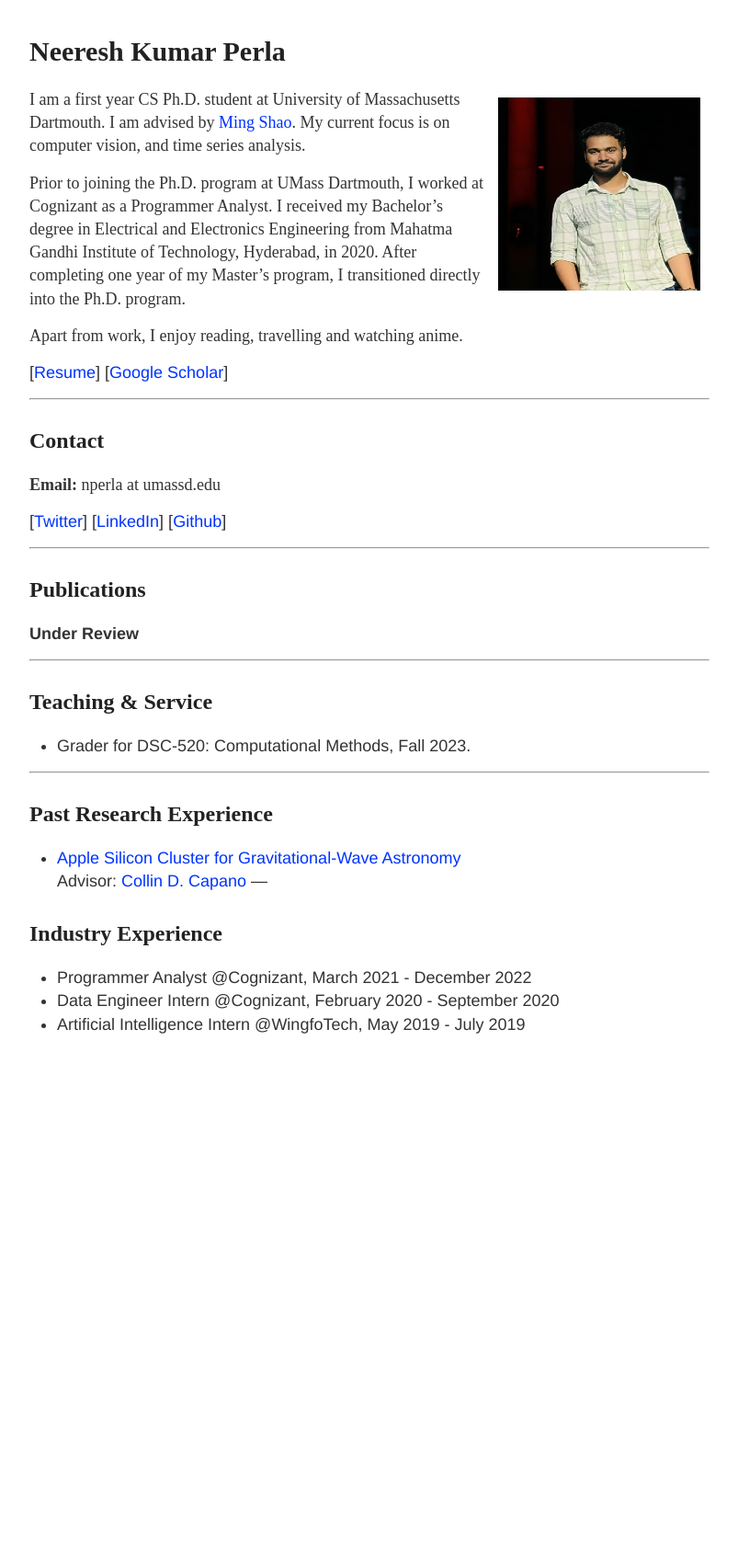
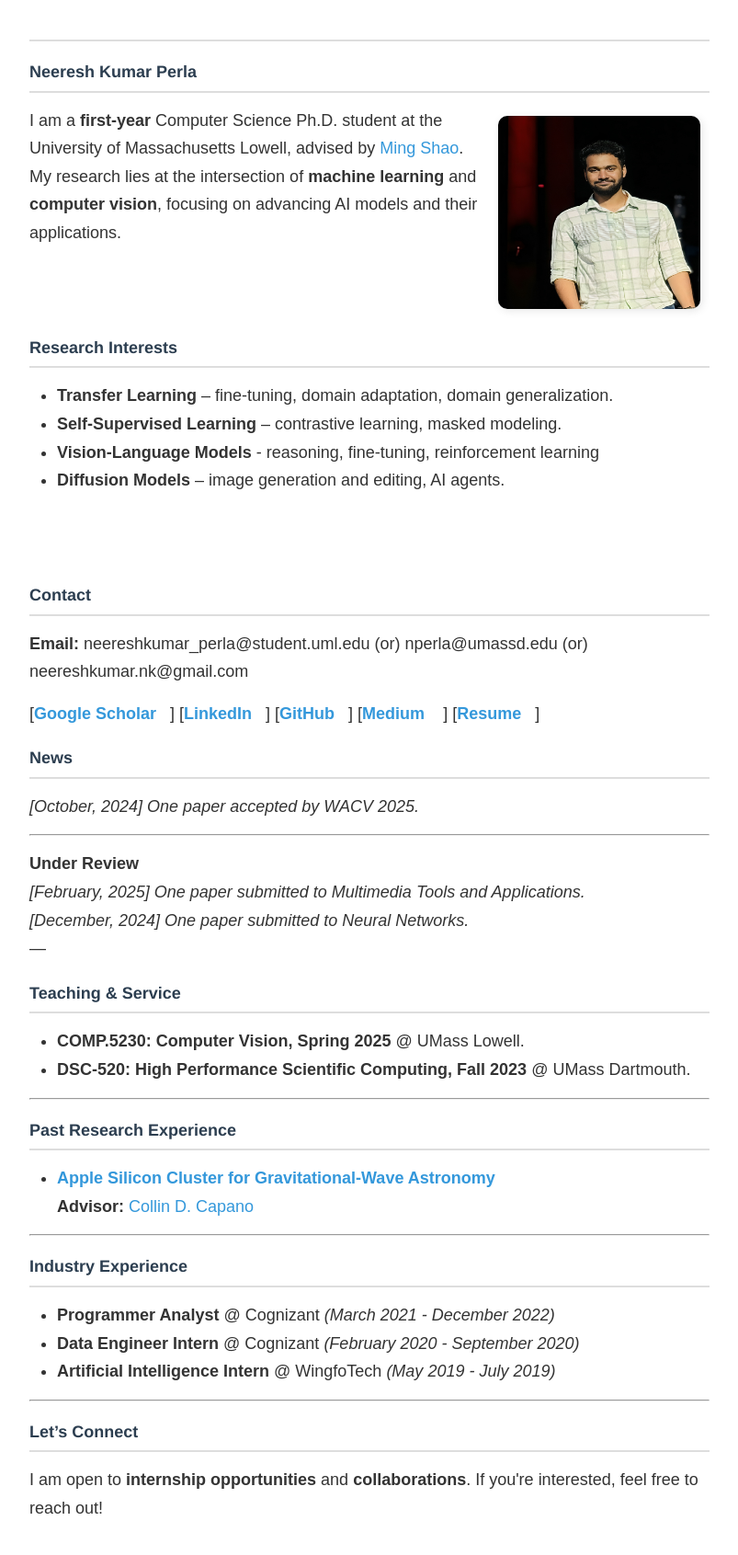
Before and after one commit to neeresh/neeresh.github.io, a Jekyll site: the page built from index.md, in a window 1280 px wide. Shown: the whole page at 92% size, without its empty margins (238-1041 px from the left). Built offline with Jekyll 4.4.1, drawn with Linux system fonts in a browser that asks for light colours; before the commit the page ends 1142 px from its top, so only the background shows below that.

Commit message:
Feb 2025

```diff
--- a/index.md
+++ b/index.md
@@ -1,74 +1,108 @@
 ---
 layout: default
 title: Neeresh Kumar Perla
-description: Neeresh Perla's website
+description: Neeresh Perla's Website
 ---
 
-# <span style="font-family:'Candara Light';"> Neeresh Kumar Perla </span>
+<style>
+    body {
+        font-family: 'Candara Light', sans-serif;
+        max-width: 900px;
+        margin: auto;
+        padding: 20px;
+        line-height: 1.7;
+    }
+    h1, h2 {
+        color: #2c3e50;
+        border-bottom: 2px solid #ddd;
+        padding-bottom: 5px;
+    }
+    img {
+        border-radius: 10px;
+        box-shadow: 2px 2px 10px rgba(0, 0, 0, 0.1);
+    }
+    h1, h2, p, span, ul, li {
+        font-size: 18px; /* Set the same font size for all text elements */
+    }
+    a {
+        color: #3498db;
+        text-decoration: none;
+    }
+    a:hover {
+        text-decoration: underline;
+    }
+    .contact-links a {
+        margin-right: 15px;
+        font-weight: bold;
+    }
+</style>
 
-<img src="/static/neeresh1.jpg" alt="Aditi" style="width: 220px; height: 210px; float: right; margin: 10px"/>
+# <span>Neeresh Kumar Perla</span>
 
-<span style="font-family:'Candara Light';">
-I am a first year CS Ph.D. student at University of Massachusetts Dartmouth. I am advised by [Ming Shao](https://www.umassd.edu/directory/mshao/). My current focus is on computer vision, and time series analysis.
+<img src="/static/neeresh1.jpg" alt="Neeresh Kumar Perla" style="width: 220px; height: 210px; float: right; margin: 10px; border-radius: 10px;"/>
+
+<span>
+I am a <b>first-year</b> Computer Science Ph.D. student at the University of Massachusetts Lowell, advised by
+<a href="https://www.uml.edu/sciences/computer-science/people/shao-ming.aspx" target="_blank">Ming Shao</a>. My research lies at the intersection of <b>machine learning</b> and <b>computer vision</b>, focusing on advancing AI models and their applications.
 </span>
 
-<span style="font-family:'Candara Light';">
-Prior to joining the Ph.D. program at UMass Dartmouth, I worked at Cognizant as a Programmer Analyst. I received my Bachelor’s degree in Electrical and Electronics Engineering from Mahatma Gandhi Institute of Technology, Hyderabad, in 2020. After completing one year of my Master’s program, I transitioned directly into the Ph.D. program.
+<br><br>
 
+## <span>Research Interests</span>
 
-<span style="font-family:'Candara Light';">
-Apart from work, I enjoy reading, travelling and watching anime.
+<ul>
+    <li><strong>Transfer Learning</strong> – fine-tuning, domain adaptation, domain generalization.</li>
+    <li><strong>Self-Supervised Learning</strong> – contrastive learning, masked modeling.</li>
+    <li><strong>Vision-Language Models</strong> - reasoning, fine-tuning, reinforcement learning</li>
+    <li><strong>Diffusion Models</strong> – image generation and editing, AI agents.</li>
+</ul>
+
+<br><br>
+
+## <span>Contact</span>
+
+<span>
+<b>Email:</b> neereshkumar_perla@student.uml.edu (or) nperla@umassd.edu (or) neereshkumar.nk@gmail.com
 </span>
 
-\[[Resume](/static/resume.pdf)\]  \[[Google Scholar](https://scholar.google.com/citations?user=2qrVR3sAAAAJ&hl=en)\]
+<div class="contact-links">
+    [<a href="https://scholar.google.com/citations?user=2qrVR3sAAAAJ&hl=en">Google Scholar</a>]
+    [<a href="https://www.linkedin.com/in/nperla/" target="_blank">LinkedIn</a>]
+    [<a href="https://github.com/neeresh" target="_blank">GitHub</a>]
+    [<a href="https://medium.com/@NeereshPerla" target="_blank">Medium</a> ]
+    [<a href="/static/resume.pdf" target="_blank">Resume</a>]
+</div>
+
+## <span>News</span>
+_[October, 2024] One paper accepted by WACV 2025._
 
 ---
 
-## <span style="font-family:'Candara Light';">Contact</span>
+**Under Review**
+<br>_[February, 2025] One paper submitted to Multimedia Tools and Applications._
+<br>_[December, 2024] One paper submitted to Neural Networks._
+<br>
+---
 
-<span style="font-family:'Candara Light';">
-**Email:** nperla at umassd.edu
-</span>
-
-\[[Twitter](https://x.com/NeereshPerla)\] \[[LinkedIn](https://www.linkedin.com/in/nperla/)\] \[[Github](https://github.com/neeresh)\]
+## <span>Teaching & Service</span>
+- <b>COMP.5230: Computer Vision, Spring 2025</b> @ UMass Lowell.
+- <b>DSC-520: High Performance Scientific Computing, Fall 2023</b> @ UMass Dartmouth.
 
 ---
 
-## <span style="font-family:'Candara Light';">Publications</span>
-**Under Review**
-
-[//]: # (- [Are Exemplar-Based Class Incremental Learning Models Victim of Black-box Poison Attacks?]&#40;https://eprint.iacr.org/2023/1724&#41; <br>)
-
-[//]: # (    **NK. Perla**, MI. Hossain, A. Sajeeda and M. Shao. <br>)
-
-[//]: # (    *Under Review*)
-
-[//]: # ()
-[//]: # (- [Robust Defense Strategies for Multimodal Contrastive Learning: Efficient Fine-tuning Against Backdoor Attacks]&#40;https://eprint.iacr.org/2023/1724&#41; <br>)
-
-[//]: # (    MI. Hossain, **NK. Perla**, A. Sajeeda and M. Shao. <br>)
-
-[//]: # (    *Under Review*)
+## <span>Past Research Experience</span>
+- **[Apple Silicon Cluster for Gravitational-Wave Astronomy](https://github.com/neeresh/GravWave-AppleM2-Analysis)**
+  **Advisor:** [Collin D. Capano](https://collincapano.com)
 
 ---
 
-## <span style="font-family:'Candara Light';"> Teaching & Service </span>
-
-<!-- <span style="font-family:'Candara Light';"> -->
-- Grader for DSC-520: Computational Methods, Fall 2023.
-<!-- </span> -->
+## <span>Industry Experience</span>
+- **Programmer Analyst** @ Cognizant _(March 2021 - December 2022)_
+- **Data Engineer Intern** @ Cognizant _(February 2020 - September 2020)_
+- **Artificial Intelligence Intern** @ WingfoTech _(May 2019 - July 2019)_
 
 ---
 
-## <span style="font-family:'Candara Light';">Past Research Experience</span>
-- [Apple Silicon Cluster for Gravitational-Wave Astronomy](https://github.com/neeresh/GravWave-AppleM2-Analysis) <br>
-    Advisor: [Collin D. Capano](https://collincapano.com)
----
+## <span>Let's Connect</span>
 
-## <span style="font-family:'Candara Light';"> Industry Experience</span>
-
-<!-- <span style="font-family:'Candara Light';"> -->
-- Programmer Analyst @Cognizant, March 2021 - December 2022
-- Data Engineer Intern @Cognizant, February 2020 - September 2020
-- Artificial Intelligence Intern @WingfoTech, May 2019 - July 2019
-<!-- </span> -->
+<p>I am open to <strong>internship opportunities</strong> and <strong>collaborations</strong>. If you're interested, feel free to reach out!</p>
```
